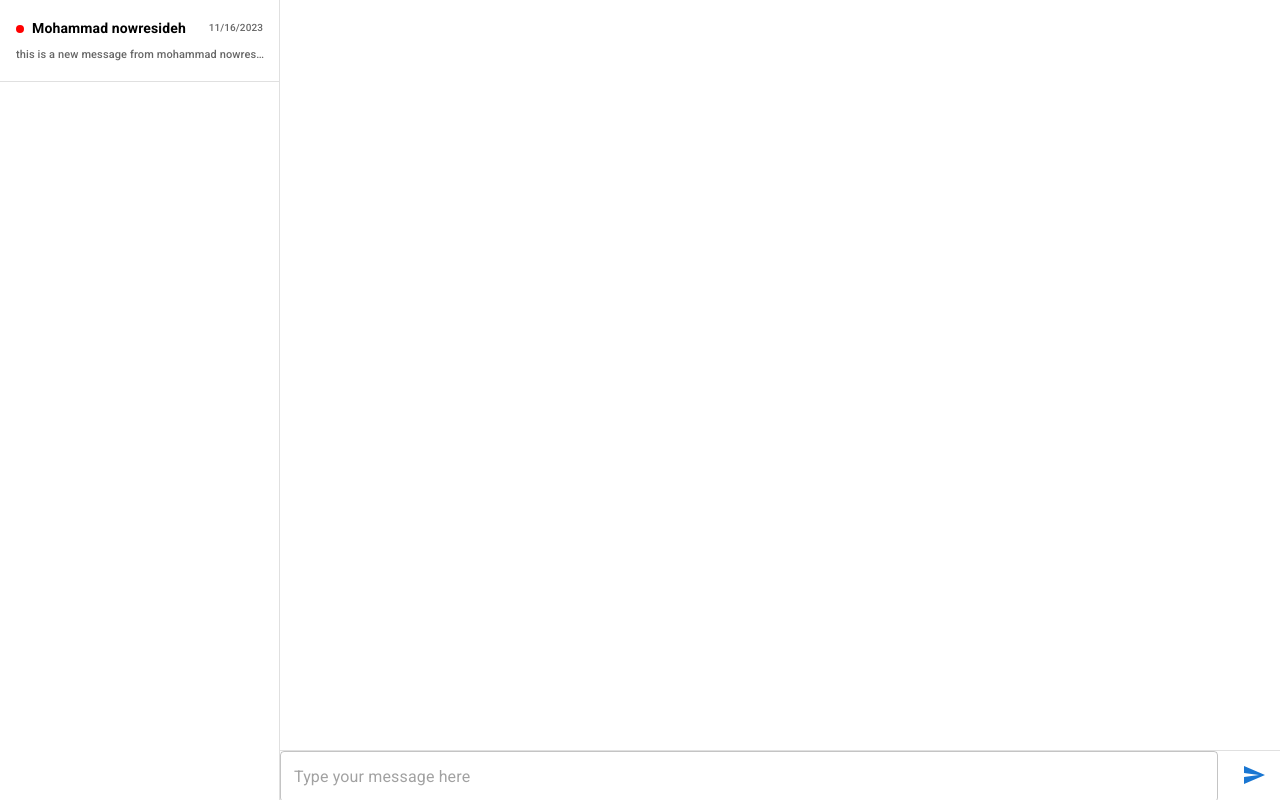
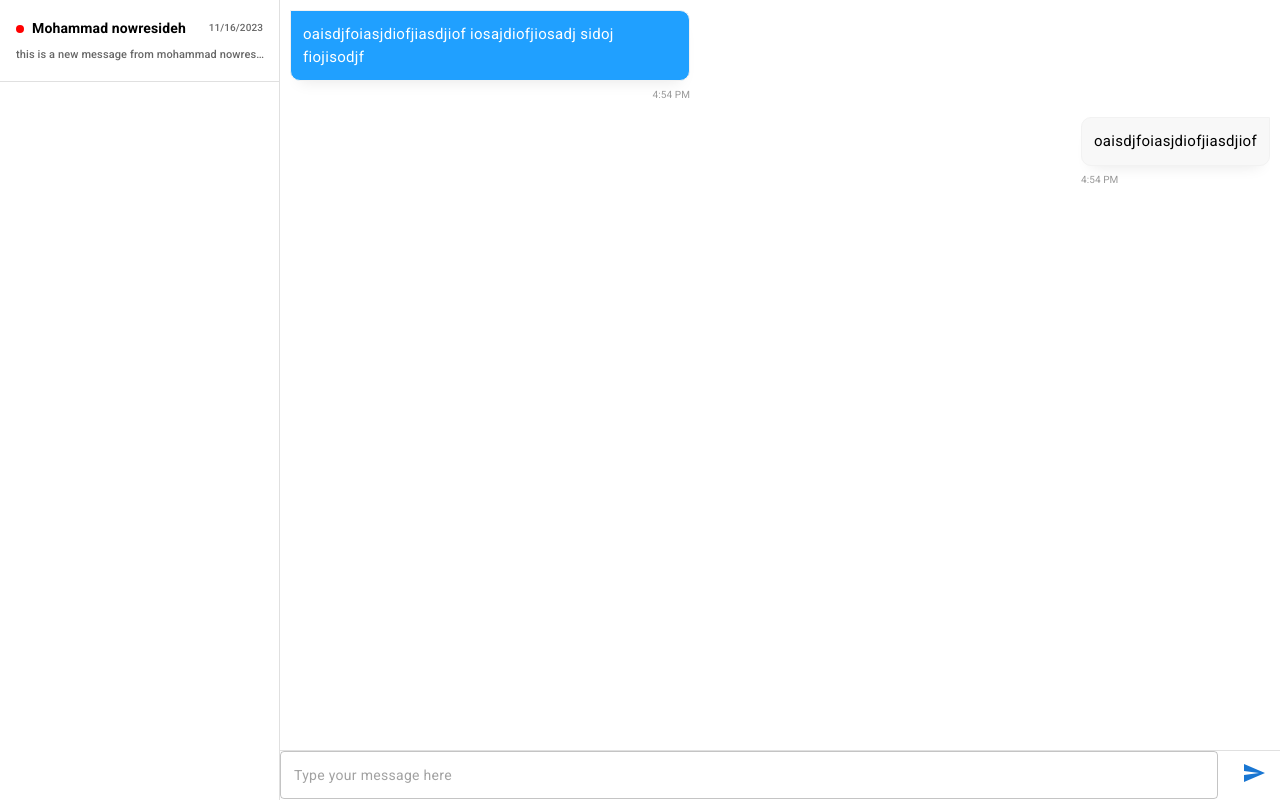
Before and after one commit to mohammaDJ23/bs.c-chat, a React (Create React App) app: page / in a window 1280 px wide. Built offline with nearby package versions, Linux system fonts and the light colour scheme; no server answers.

Commit message:
revising the ui of the message and adding the date logic

```diff
--- a/src/components/OwnerChat/index.tsx
+++ b/src/components/OwnerChat/index.tsx
@@ -1,5 +1,5 @@
-import { FC } from 'react';
-import { Box, List, ListItem, ListItemButton, ListItemText, TextField as TF, styled } from '@mui/material';
+import { FC, useCallback } from 'react';
+import { Box, List, ListItem, ListItemButton, ListItemText, TextField as TF, styled, Typography } from '@mui/material';
 import SendIcon from '@mui/icons-material/Send';
 import moment from 'moment';
 
@@ -7,6 +7,8 @@ const TextField = styled(TF)(({ theme }) => ({
   '.css-1t8l2tu-MuiInputBase-input-MuiOutlinedInput-input': {
     border: 'none',
     padding: '14px',
+    fontSize: '14px',
+    letterSpacing: '0.3px',
   },
   '.css-1d3z3hw-MuiOutlinedInput-notchedOutline': {
     border: 'none',
@@ -14,6 +16,25 @@ const TextField = styled(TF)(({ theme }) => ({
 }));
 
 const OwnerChat: FC = () => {
+  const getMessageDate = useCallback((date: Date | number) => {
+    const now = new Date().getTime();
+    const messageDate = new Date(date).getTime();
+    const calculatedTime = now - messageDate;
+
+    // one day
+    if (calculatedTime < 86400000) {
+      return moment(messageDate).format('LT');
+
+      // two days
+    } else if (calculatedTime < 172800000) {
+      return moment(messageDate).subtract(1, 'days').calendar();
+
+      // one week or more
+    } else if (calculatedTime < 604800000 || calculatedTime >= 604800000) {
+      return moment(messageDate).format('llll');
+    }
+  }, []);
+
   return (
     <Box sx={{ width: '100vw', height: '100vh', position: 'relative', overflow: 'hidden' }}>
       <Box sx={{ width: '100%', height: '100%' }}>
@@ -102,8 +123,76 @@ const OwnerChat: FC = () => {
             </Box>
           </Box>
           <Box sx={{ width: '100%', height: '100%', position: 'relative' }}>
-            <Box></Box>
             <Box
+              component="div"
+              sx={{ marginBottom: '51px', width: '100%', height: '100%', overflow: 'hidden', padding: '10px' }}
+            >
+              <Box sx={{ width: '100%', height: '100%', overflowY: 'auto', overflowX: 'hidden' }}>
+                <Box
+                  sx={{
+                    display: 'flex',
+                    flexDirection: 'column',
+                    gap: '15px',
+                    width: '100%',
+                    height: '100%',
+                  }}
+                >
+                  <Box sx={{ display: 'flex', alignItems: 'center', width: '100%', justifyContent: 'start' }}>
+                    <Box sx={{ display: 'flex', alignItems: 'end', flexDirection: 'column', gap: '6px' }}>
+                      <Box
+                        sx={{
+                          backgroundColor: '#20A0FF',
+                          padding: '12px',
+                          borderRadius: '0 10px 10px 10px',
+                          maxWidth: '400px',
+                          border: '1px solid #f2f2f2',
+                          color: 'white',
+                          boxShadow: '0px 10px 15px -10px rgba(0,0,0,0.1)',
+                        }}
+                      >
+                        <Typography
+                          sx={{ fontSize: '15px', fontWeight: '400', letterSpacing: '0.3px', minWidth: '50px' }}
+                          component="p"
+                        >
+                          oaisdjfoiasjdiofjiasdjiof iosajdiofjiosadj sidoj fiojisodjf
+                        </Typography>
+                      </Box>
+                      <Typography fontSize={'10px'} fontWeight={'400'} sx={{ color: '#999999' }} component="p">
+                        {getMessageDate(new Date())}
+                      </Typography>
+                    </Box>
+                  </Box>
+
+                  <Box sx={{ display: 'flex', alignItems: 'center', width: '100%', justifyContent: 'end' }}>
+                    <Box sx={{ display: 'flex', alignItems: 'start', flexDirection: 'column', gap: '6px' }}>
+                      <Box
+                        sx={{
+                          backgroundColor: '#f8f8f8',
+                          padding: '12px',
+                          borderRadius: '10px 0 10px 10px',
+                          maxWidth: '400px',
+                          border: '1px solid #f2f2f2',
+                          color: 'black',
+                          boxShadow: '0px 10px 15px -10px rgba(0,0,0,0.1)',
+                        }}
+                      >
+                        <Typography
+                          sx={{ fontSize: '15px', fontWeight: '400', letterSpacing: '0.3px', minWidth: '50px' }}
+                          component="p"
+                        >
+                          oaisdjfoiasjdiofjiasdjiof
+                        </Typography>
+                      </Box>
+                      <Typography fontSize={'10px'} fontWeight={'400'} sx={{ color: '#999999' }} component="p">
+                        {getMessageDate(new Date())}
+                      </Typography>
+                    </Box>
+                  </Box>
+                </Box>
+              </Box>
+            </Box>
+            <Box
+              component="div"
               sx={{
                 position: 'absolute',
                 zIndex: 1,
@@ -117,6 +206,7 @@ const OwnerChat: FC = () => {
             >
               <form onSubmit={() => {}}>
                 <Box
+                  component="div"
                   sx={{
                     display: 'flex',
                     alignItems: 'center',
@@ -124,7 +214,6 @@ const OwnerChat: FC = () => {
                   }}
                 >
                   <TextField
-                    value={''}
                     onChange={() => {}}
                     placeholder={'Type your message here'}
                     fullWidth
```
